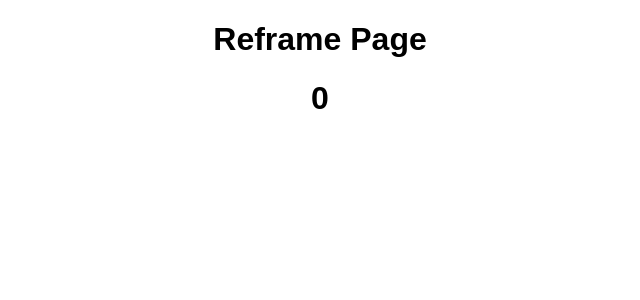
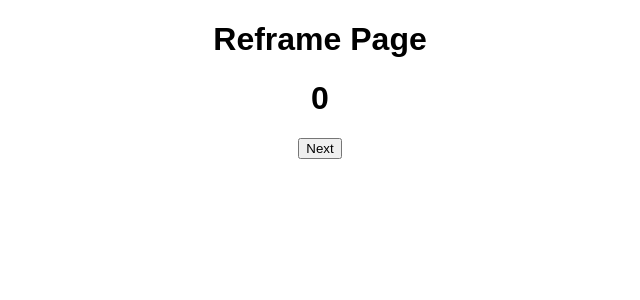
Before and after one commit to Dav-Dav-Dav/ReframeQuirk, a React (Create React App) app: page /0 in a window 1280 px wide. Shown: the top 300 px of the page, without its empty margins (320-960 px from the left). Built offline with nearby package versions, Linux system fonts and the light colour scheme.

Commit message:
Next button added

```diff
--- a/src/ReframePage.js
+++ b/src/ReframePage.js
@@ -8,6 +8,7 @@ export default function ReframePage() {
     <div className="App">
       <h1>Reframe Page</h1>
       <h1>{reframeId}</h1>
+      <button>Next</button>
     </div>
   );
 }
```
